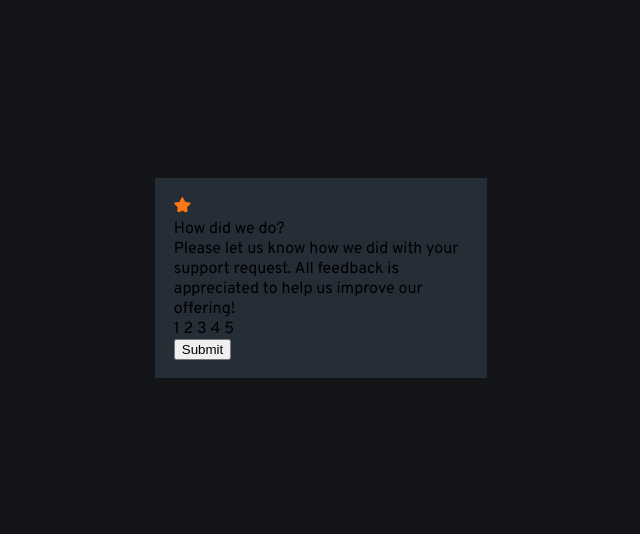
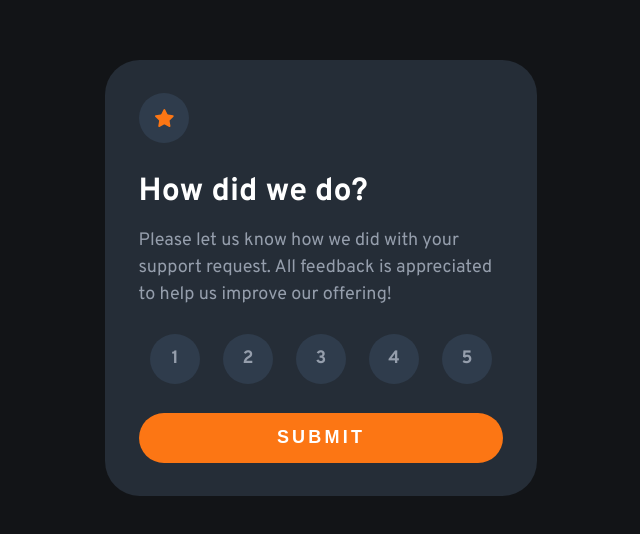
Before and after one commit to akash4102/interactive-rating-component, a plain HTML site: page index.html in a window 1280 px wide. Shown: the part 122-656 px from the top of the page, without its empty margins (319-959 px from the left). Drawn offline with nearby package versions, Linux system fonts and the light colour scheme.

Commit message:
finish project

```diff
--- a/css/style.css
+++ b/css/style.css
@@ -9,30 +9,102 @@ body{
     background-color: hsl(216, 12%, 8%);
 }
 #main{
-    max-height: 23rem;
-    max-width: 23rem;
+    max-height: 25rem;
+    max-width: 30rem;
     margin: 10% 5%;
-    padding: 5%;
+    padding: 7%;
     background-color: hsl(213, 19%, 18%);
+    border-radius: 8%;
 }
 .image{
+    background-color: hsl(213, 24%, 24%);
+    height: 50px;
+    width: 50px;
+    display: grid;
+    place-content: center;
+    border-radius: 100%;
 }
 .img1{
-    border-radius: 100%;
-
+    width: 110%;
 }
 .heading{
-
+    font-size: 2rem;
+    color:  hsl(0, 0%, 100%);
+    margin: 8% auto 4% auto;
+    font-weight: 800;
 }
 .desc{
-
+    font-size: 18px;
+    color: hsl(217, 12%, 63%);
+    line-height: 1.5;
 }
 .numbers{
-
+    display: flex;
+    justify-content: space-around;
+    margin-top: 7%;
+}
+.rate{
+    color: hsl(217, 12%, 63%);
+    border-radius: 100%;
+    width: 50px;
+    height: 50px;
+    display: grid;
+    place-content: center;
+    border: none;
+    background-color: hsl(213, 24%, 24%);
+    font-weight: 600;
+    font-size: 18px;
+    align-items: center;
+}
+.rate:hover{
+    background-color: #FC7614;
 }
 .btn{
-
+    margin-top: 8%;
+    height: 50px;
+}
+button{
+    background-color: #FC7614;
+    color: white;
+    font-size: large;
+    font-weight: 700;
+    letter-spacing: .2rem;
+    width: 100%;
+    height: 100%;
+    border-radius: 2rem;
+    border: none;
+    text-align: center;
+}
+button:hover{
+    background-color: white;
+    color: #FC7614;
 }
 #thankyou{
-    display: none;
+    text-align: center;
 }
+
+.img2{
+    margin-bottom: 5%;
+}
+.result{
+    font-size: 1.3rem;
+    color: #FC7614;
+    margin: 5% 15%;
+    background-color: hsl(213, 24%, 24%);
+    border-radius: 2rem;
+    font-weight: 200;
+    height: 40px;
+    padding-top: 13px;
+}
+.thank{
+    margin: 12% auto 5% auto;
+    font-size: 2rem;
+    color: white;
+    font-weight: 800;
+}
+.appreciation{
+    font-size: 18px;
+    color: hsl(217, 12%, 63%);
+    margin-bottom: 5%;
+    font-weight: 600;
+}
--- a/index.html
+++ b/index.html
@@ -26,15 +26,15 @@
           to help us improve our offering!
       </div>
       <div class="numbers">
-          <span>1</span>
-          <span>2</span>
-          <span>3</span>
-          <span>4</span>
-          <span>5</span>
+          <span id="r1" class="rate">1</span>
+          <span id="r2" class="rate">2</span>
+          <span id="r3" class="rate">3</span>
+          <span id="r4" class="rate">4</span>
+          <span id="r5" class="rate">5</span>
       </div>
       <div class="btn">
         <button>
-          Submit
+          SUBMIT
         </button>
       </div>
     </div>
@@ -46,7 +46,7 @@
           <img src="./images/illustration-thank-you.svg" alt="thank-you image">
         </div>
         <div class="result">
-            You selected <!-- Add rating here --> out of 5
+            You selected <span></span> out of 5
         </div>
         <div class="thank">
             Thank you!
--- a/javascript/index.js
+++ b/javascript/index.js
@@ -1,4 +1,18 @@
+$("#thankyou").hide();
 $("button").click(function(event){
     $('#rating').hide();
     $('#thankyou').show();
+    for(var i=1;i<=5;i++){
+        if($("#r"+i).css("background-color")== "rgb(252, 118, 20)"){
+            console.log("working");
+            console.log(i);
+            $(".result>span").text(i);
+            break;
+        }
+    }
+
 });
+$(".rate").click(function(event){
+    $(".rate").css("background-color","hsl(213, 24%, 24%)");
+    $("#"+event.target.id).css("background-color","#FC7614");
+});
```
Also changed, not shown: screenshots/Screenshot (42).png (added), screenshots/Screenshot (43).png (added), screenshots/Screenshot (44).png (added), screenshots/Screenshot (45).png (added), 2 other files.
